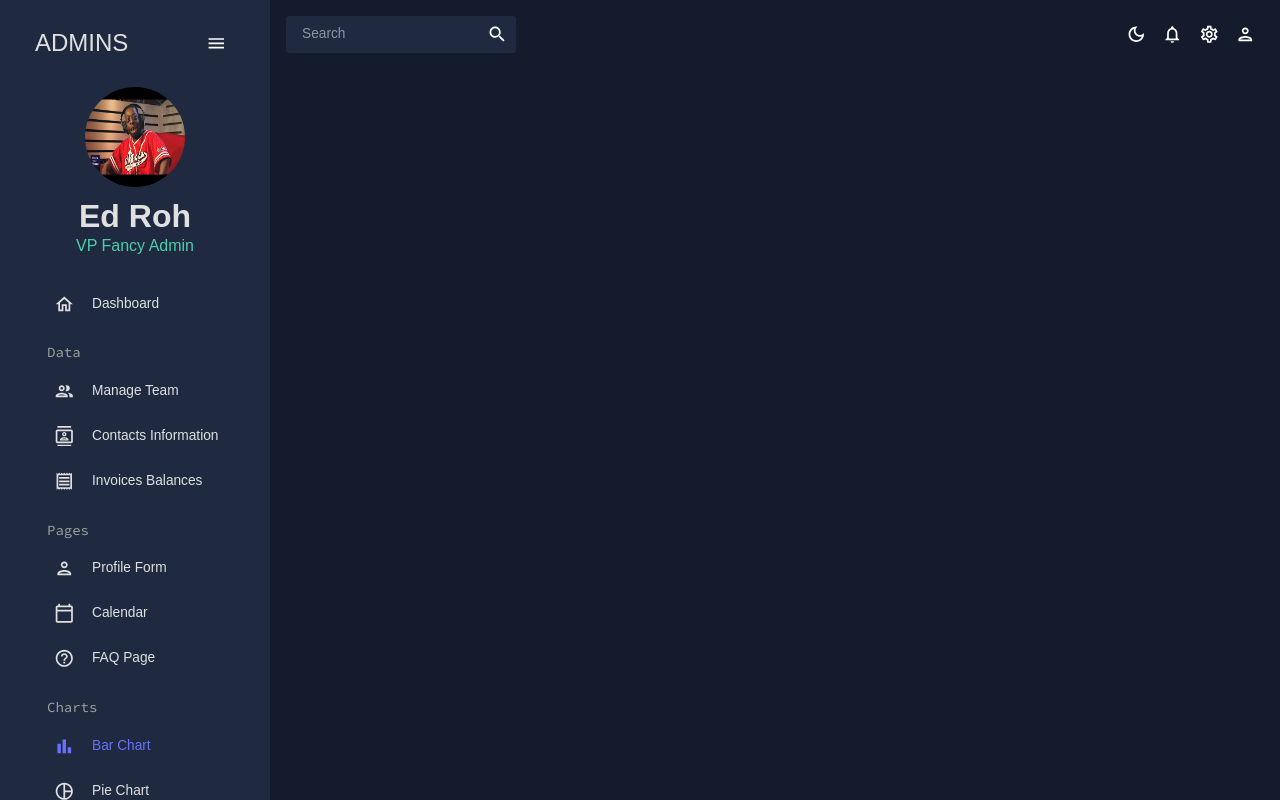
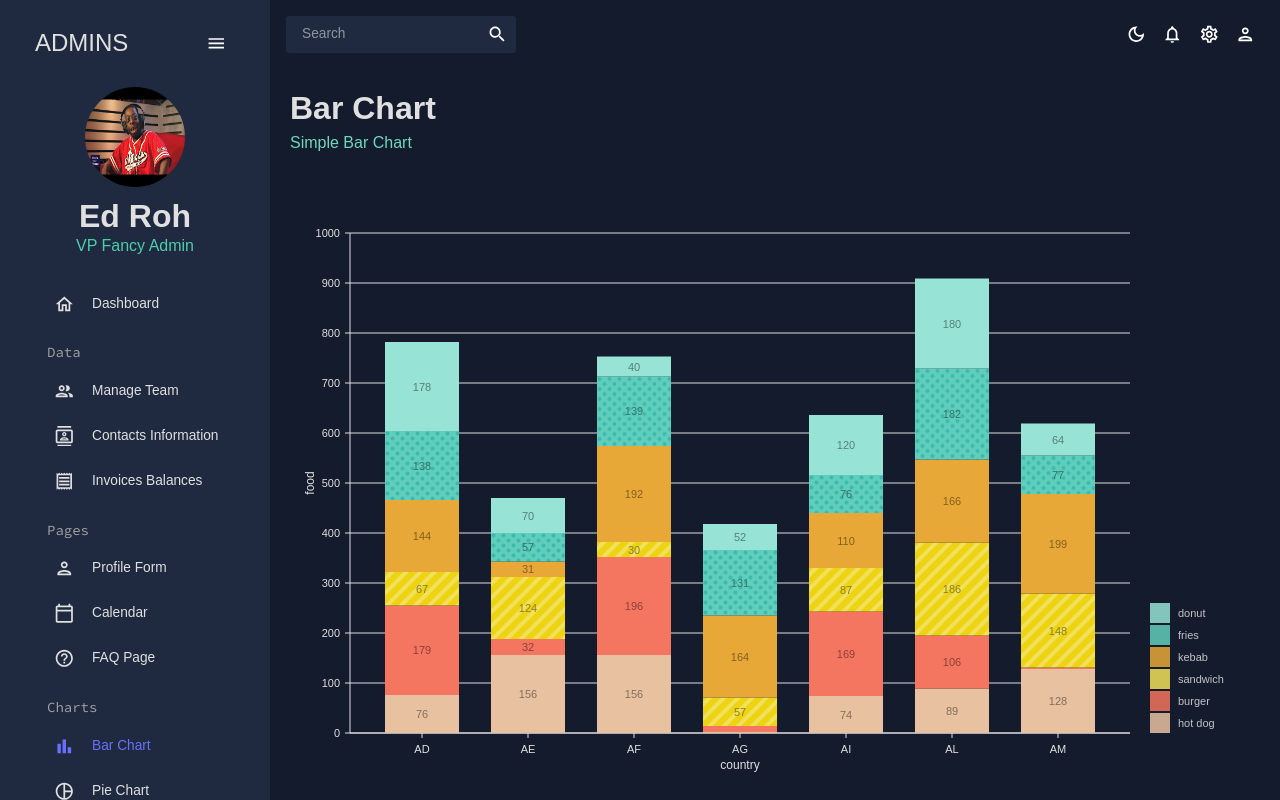
Before and after one commit to Armandosselimi/React-Admin, a React (Create React App) app: page /team in a window 1280 px wide. Both pictures are taken after a click on the item "Bar Chart". Built offline with nearby package versions, Linux system fonts and the light colour scheme.

Commit message:
I have implemented a bar chart into the application

```diff
--- a/package.json
+++ b/package.json
@@ -16,8 +16,6 @@
     "@mui/x-data-grid": "^6.9.2",
     "@nivo/bar": "^0.83.0",
     "@nivo/core": "^0.83.0",
-    "@nivo/geo": "^0.83.0",
-    "@nivo/line": "^0.83.0",
     "@nivo/pie": "^0.83.0",
     "@testing-library/jest-dom": "^5.16.5",
     "@testing-library/react": "^13.4.0",
--- a/src/App.js
+++ b/src/App.js
@@ -11,6 +11,8 @@ import Invoices from "./app/pages/invoices";
 import ProfileForm from "./app/pages/profileForm";
 import Calendar from "./app/pages/calendar";
 import FAQ from "./app/pages/faq";
+import Bar from "./app/pages/bar";
+
 
 
 
@@ -26,7 +28,6 @@ function App() {
                     <Sidebar/>
                     <main className='content'>
                         <Topbar/>
-
                         <Routes>
                             <Route path="/" element={<Dashboard />} />
                             <Route path="/team" element={<Team />} />
@@ -35,8 +36,7 @@ function App() {
                             <Route path="/form" element={<ProfileForm />} />
                             <Route path="/calendar" element={<Calendar />} />
                             <Route path="/faq" element={<FAQ />} />
-
-                            {/*<Route path="/bar" element={<Bar />} />*/}
+                            <Route path="/bar" element={<Bar/>} />
                             {/*<Route path="/pie" element={<Pie />} />*/}
                             {/*<Route path="/line" element={<Line />} />*/}
                             {/*<Route path="/geography" element={<Geography />} />*/}
--- /dev/null
+++ b/src/app/components/BarChart.jsx
@@ -0,0 +1,160 @@
+import React from 'react';
+import {ResponsiveBar} from "@nivo/bar";
+import {mockBarData} from "../../data/mockData";
+import {useTheme} from "@mui/material";
+import {tokens} from "../../theme";
+
+
+const BarChart = () => {
+    const theme = useTheme()
+    const colors =tokens(theme.palette.mode)
+
+    return (
+        <ResponsiveBar
+            data={mockBarData}
+            theme={{
+                axis: {
+                    domain: {
+                        line: {
+                            stroke: colors.grey[100],
+                        },
+                    },
+                    legend: {
+                        text: {
+                            fill: colors.grey[100],
+                        },
+                    },
+                    ticks: {
+                        line: {
+                            stroke: colors.grey[100],
+                            strokeWidth: 1,
+                        },
+                        text: {
+                            fill: colors.grey[100],
+                        },
+                    },
+                },
+                legends: {
+                    text: {
+                        fill: colors.grey[100],
+                    },
+                },
+            }}
+            keys={[
+                'hot dog',
+                'burger',
+                'sandwich',
+                'kebab',
+                'fries',
+                'donut'
+            ]}
+            indexBy="country"
+            margin={{ top: 50, right: 130, bottom: 50, left: 60 }}
+            padding={0.3}
+            valueScale={{ type: 'linear' }}
+            indexScale={{ type: 'band', round: true }}
+            colors={{ scheme: 'nivo' }}
+            defs={[
+                {
+                    id: 'dots',
+                    type: 'patternDots',
+                    background: 'inherit',
+                    color: '#38bcb2',
+                    size: 4,
+                    padding: 1,
+                    stagger: true
+                },
+                {
+                    id: 'lines',
+                    type: 'patternLines',
+                    background: 'inherit',
+                    color: '#eed312',
+                    rotation: -45,
+                    lineWidth: 6,
+                    spacing: 10
+                }
+            ]}
+            fill={[
+                {
+                    match: {
+                        id: 'fries'
+                    },
+                    id: 'dots'
+                },
+                {
+                    match: {
+                        id: 'sandwich'
+                    },
+                    id: 'lines'
+                }
+            ]}
+            borderColor={{
+                from: 'color',
+                modifiers: [
+                    [
+                        'darker',
+                        1.6
+                    ]
+                ]
+            }}
+            axisTop={null}
+            axisRight={null}
+            axisBottom={{
+                tickSize: 5,
+                tickPadding: 5,
+                tickRotation: 0,
+                legend: 'country',
+                legendPosition: 'middle',
+                legendOffset: 32
+            }}
+            axisLeft={{
+                tickSize: 5,
+                tickPadding: 5,
+                tickRotation: 0,
+                legend: 'food',
+                legendPosition: 'middle',
+                legendOffset: -40
+            }}
+            labelSkipWidth={12}
+            labelSkipHeight={12}
+            labelTextColor={{
+                from: 'color',
+                modifiers: [
+                    [
+                        'darker',
+                        1.6
+                    ]
+                ]
+            }}
+            legends={[
+                {
+                    dataFrom: 'keys',
+                    anchor: 'bottom-right',
+                    direction: 'column',
+                    justify: false,
+                    translateX: 120,
+                    translateY: 0,
+                    itemsSpacing: 2,
+                    itemWidth: 100,
+                    itemHeight: 20,
+                    itemDirection: 'left-to-right',
+                    itemOpacity: 0.85,
+                    symbolSize: 20,
+                    effects: [
+                        {
+                            on: 'hover',
+                            style: {
+                                itemOpacity: 1
+                            }
+                        }
+                    ]
+                }
+            ]}
+            role="application"
+            ariaLabel="Nivo bar chart demo"
+            barAriaLabel={e=>e.id+": "+e.formattedValue+" in country: "+e.indexValue}
+        />
+    );
+};
+
+export default BarChart;
--- /dev/null
+++ b/src/app/pages/bar/index.jsx
@@ -0,0 +1,17 @@
+import React from 'react';
+import {Box} from "@mui/material";
+import Header from "../../components/Header";
+import BarChart from "../../components/BarChart";
+
+const Bar = () => {
+    return (
+        <Box m='20px'>
+            <Header title='Bar Chart' subtitle='Simple Bar Chart'/>
+            <Box height='75vh'>
+                <BarChart/>
+            </Box>
+        </Box>
+    );
+};
+
+export default Bar;
--- a/src/data/mockData.js
+++ b/src/data/mockData.js
@@ -319,83 +319,111 @@ export const mockTransactions = [
 
 export const mockBarData = [
     {
-        country: "AD",
-        "hot dog": 137,
-        "hot dogColor": "hsl(229, 70%, 50%)",
-        burger: 96,
-        burgerColor: "hsl(296, 70%, 50%)",
-        kebab: 72,
-        kebabColor: "hsl(97, 70%, 50%)",
-        donut: 140,
-        donutColor: "hsl(340, 70%, 50%)",
+        "country": "AD",
+        "hot dog": 76,
+        "hot dogColor": "hsl(317, 70%, 50%)",
+        "burger": 179,
+        "burgerColor": "hsl(121, 70%, 50%)",
+        "sandwich": 67,
+        "sandwichColor": "hsl(244, 70%, 50%)",
+        "kebab": 144,
+        "kebabColor": "hsl(210, 70%, 50%)",
+        "fries": 138,
+        "friesColor": "hsl(186, 70%, 50%)",
+        "donut": 178,
+        "donutColor": "hsl(184, 70%, 50%)"
     },
     {
-        country: "AE",
-        "hot dog": 55,
-        "hot dogColor": "hsl(307, 70%, 50%)",
-        burger: 28,
-        burgerColor: "hsl(111, 70%, 50%)",
-        kebab: 58,
-        kebabColor: "hsl(273, 70%, 50%)",
-        donut: 29,
-        donutColor: "hsl(275, 70%, 50%)",
+        "country": "AE",
+        "hot dog": 156,
+        "hot dogColor": "hsl(40, 70%, 50%)",
+        "burger": 32,
+        "burgerColor": "hsl(331, 70%, 50%)",
+        "sandwich": 124,
+        "sandwichColor": "hsl(326, 70%, 50%)",
+        "kebab": 31,
+        "kebabColor": "hsl(52, 70%, 50%)",
+        "fries": 57,
+        "friesColor": "hsl(101, 70%, 50%)",
+        "donut": 70,
+        "donutColor": "hsl(211, 70%, 50%)"
     },
     {
-        country: "AF",
-        "hot dog": 109,
-        "hot dogColor": "hsl(72, 70%, 50%)",
-        burger: 23,
-        burgerColor: "hsl(96, 70%, 50%)",
-        kebab: 34,
-        kebabColor: "hsl(106, 70%, 50%)",
-        donut: 152,
-        donutColor: "hsl(256, 70%, 50%)",
+        "country": "AF",
+        "hot dog": 156,
+        "hot dogColor": "hsl(254, 70%, 50%)",
+        "burger": 196,
+        "burgerColor": "hsl(24, 70%, 50%)",
+        "sandwich": 30,
+        "sandwichColor": "hsl(209, 70%, 50%)",
+        "kebab": 192,
+        "kebabColor": "hsl(144, 70%, 50%)",
+        "fries": 139,
+        "friesColor": "hsl(293, 70%, 50%)",
+        "donut": 40,
+        "donutColor": "hsl(250, 70%, 50%)"
     },
     {
-        country: "AG",
-        "hot dog": 133,
-        "hot dogColor": "hsl(257, 70%, 50%)",
-        burger: 52,
-        burgerColor: "hsl(326, 70%, 50%)",
-        kebab: 43,
-        kebabColor: "hsl(110, 70%, 50%)",
-        donut: 83,
-        donutColor: "hsl(9, 70%, 50%)",
+        "country": "AG",
+        "hot dog": 2,
+        "hot dogColor": "hsl(183, 70%, 50%)",
+        "burger": 12,
+        "burgerColor": "hsl(237, 70%, 50%)",
+        "sandwich": 57,
+        "sandwichColor": "hsl(129, 70%, 50%)",
+        "kebab": 164,
+        "kebabColor": "hsl(140, 70%, 50%)",
+        "fries": 131,
+        "friesColor": "hsl(258, 70%, 50%)",
+        "donut": 52,
+        "donutColor": "hsl(31, 70%, 50%)"
     },
     {
-        country: "AI",
-        "hot dog": 81,
-        "hot dogColor": "hsl(190, 70%, 50%)",
-        burger: 80,
-        burgerColor: "hsl(325, 70%, 50%)",
-        kebab: 112,
-        kebabColor: "hsl(54, 70%, 50%)",
-        donut: 35,
-        donutColor: "hsl(285, 70%, 50%)",
+        "country": "AI",
+        "hot dog": 74,
+        "hot dogColor": "hsl(113, 70%, 50%)",
+        "burger": 169,
+        "burgerColor": "hsl(223, 70%, 50%)",
+        "sandwich": 87,
+        "sandwichColor": "hsl(20, 70%, 50%)",
+        "kebab": 110,
+        "kebabColor": "hsl(234, 70%, 50%)",
+        "fries": 76,
+        "friesColor": "hsl(177, 70%, 50%)",
+        "donut": 120,
+        "donutColor": "hsl(69, 70%, 50%)"
     },
     {
-        country: "AL",
-        "hot dog": 66,
-        "hot dogColor": "hsl(208, 70%, 50%)",
-        burger: 111,
-        burgerColor: "hsl(334, 70%, 50%)",
-        kebab: 167,
-        kebabColor: "hsl(182, 70%, 50%)",
-        donut: 18,
-        donutColor: "hsl(76, 70%, 50%)",
+        "country": "AL",
+        "hot dog": 89,
+        "hot dogColor": "hsl(327, 70%, 50%)",
+        "burger": 106,
+        "burgerColor": "hsl(345, 70%, 50%)",
+        "sandwich": 186,
+        "sandwichColor": "hsl(67, 70%, 50%)",
+        "kebab": 166,
+        "kebabColor": "hsl(164, 70%, 50%)",
+        "fries": 182,
+        "friesColor": "hsl(178, 70%, 50%)",
+        "donut": 180,
+        "donutColor": "hsl(72, 70%, 50%)"
     },
     {
-        country: "AM",
-        "hot dog": 80,
-        "hot dogColor": "hsl(87, 70%, 50%)",
-        burger: 47,
-        burgerColor: "hsl(141, 70%, 50%)",
-        kebab: 158,
-        kebabColor: "hsl(224, 70%, 50%)",
-        donut: 49,
-        donutColor: "hsl(274, 70%, 50%)",
-    },
-];
+        "country": "AM",
+        "hot dog": 128,
+        "hot dogColor": "hsl(301, 70%, 50%)",
+        "burger": 3,
+        "burgerColor": "hsl(63, 70%, 50%)",
+        "sandwich": 148,
+        "sandwichColor": "hsl(357, 70%, 50%)",
+        "kebab": 199,
+        "kebabColor": "hsl(119, 70%, 50%)",
+        "fries": 77,
+        "friesColor": "hsl(77, 70%, 50%)",
+        "donut": 64,
+        "donutColor": "hsl(176, 70%, 50%)"
+    }
+]
 
 export const mockPieData = [
     {
```
Also changed, not shown: 1 other file (tests, documents, lock files or other folders).
